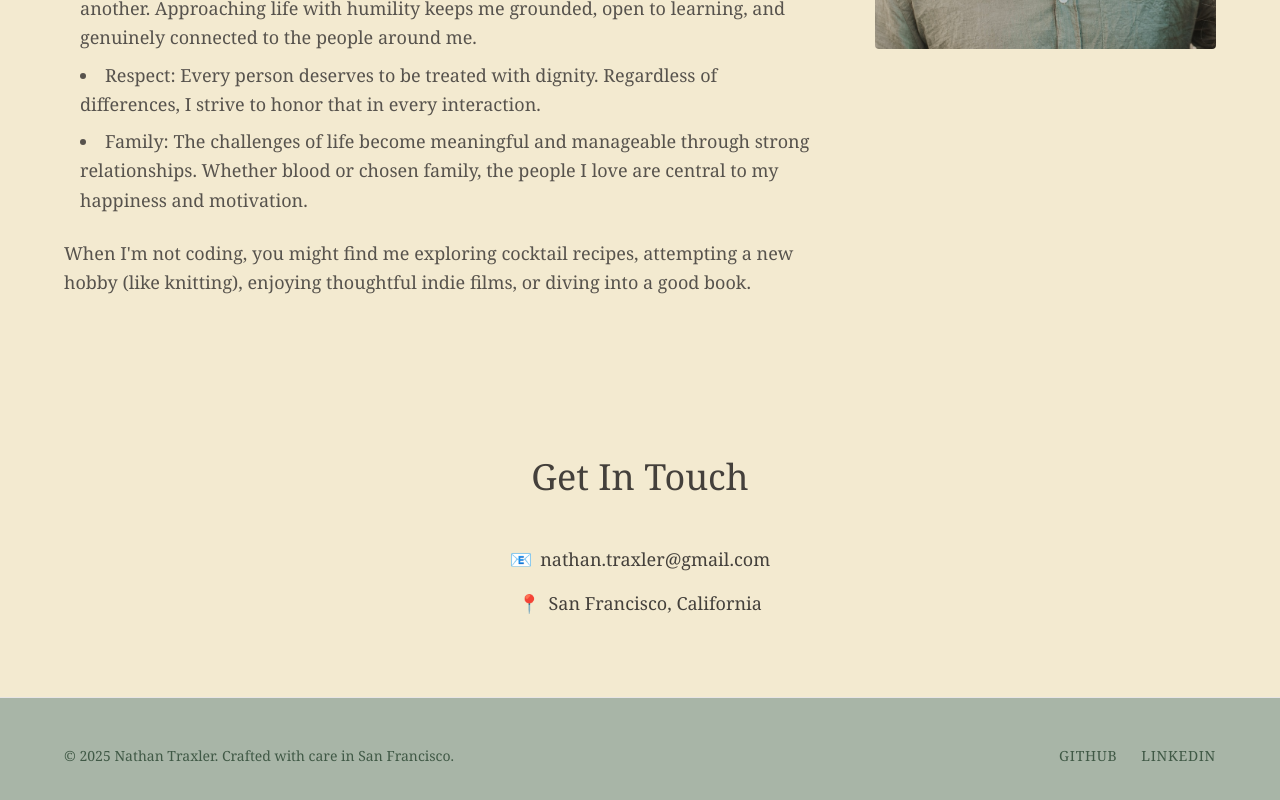
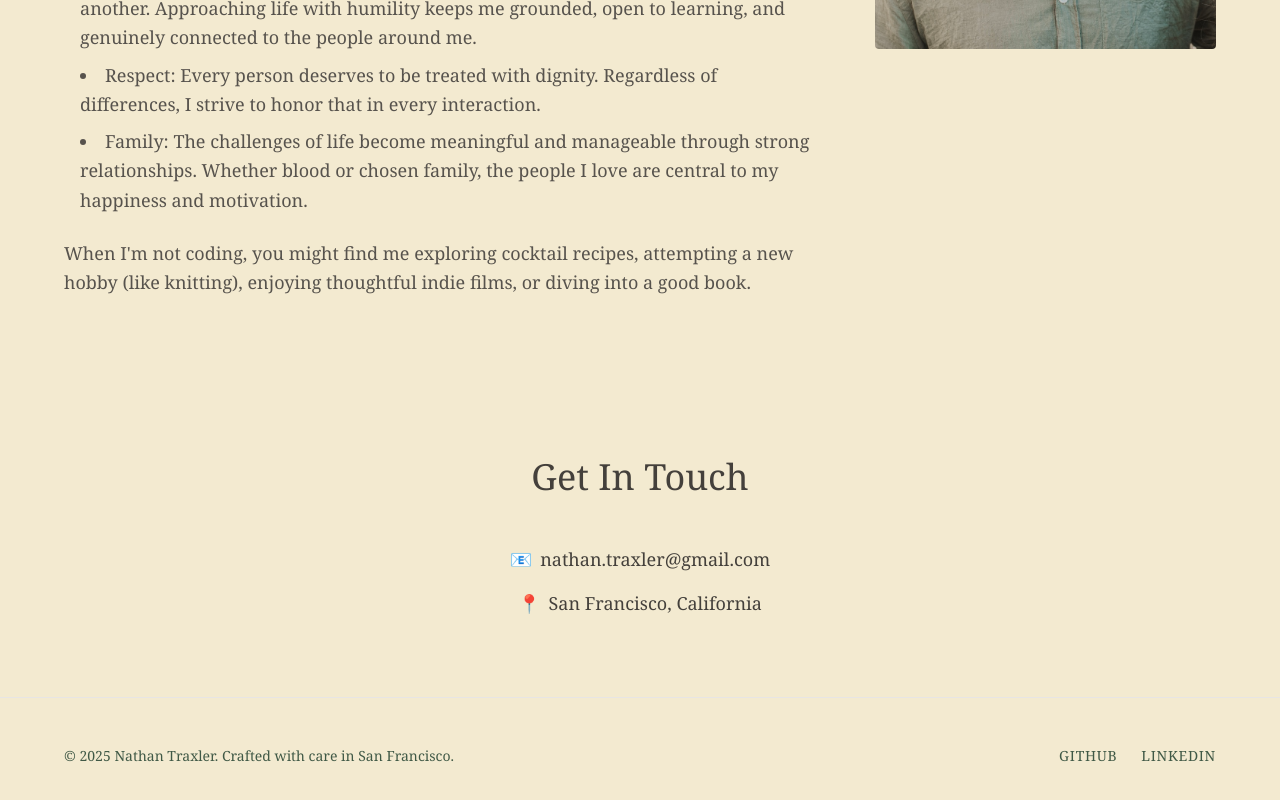
Before and after one commit to nathantraxler4/personal-website, a Next.js app: page / in a window 1280 px wide. Shown: the part 1506-2306 px from the top of the page. Built offline with nearby package versions, Linux system fonts and the light colour scheme.

Commit message:
Make background all one color

```diff
--- a/src/app/globals.css
+++ b/src/app/globals.css
@@ -7,14 +7,14 @@
 }
 
 @theme inline {
-  --color-background: var(--color-header-footer);
+  --color-background: var(--main-background);
   --color-foreground: var(--foreground);
   --font-sans: var(--font-geist-sans);
   --font-mono: var(--font-geist-mono);
 }
 
 body {
-  background: var(--color-header-footer);
+  background: var(--main-background);
   color: var(--foreground);
   font-family: Arial, Helvetica, sans-serif;
 }
--- a/src/app/page.tsx
+++ b/src/app/page.tsx
@@ -8,7 +8,7 @@ import PortfolioNav from '../components/PortfolioNav';
 const Portfolio = () => {
 
   return (
-    <div className="min-h-screen bg-(--color-header-footer) font-serif">
+    <div className="min-h-screen bg-(--main-background) font-serif">
       {/* <PortfolioNav /> */}
       <HeroSection />
       <AboutSection />
--- a/src/components/FooterSection.tsx
+++ b/src/components/FooterSection.tsx
@@ -2,7 +2,7 @@
 
 export default function FooterSection() {
   return (
-    <footer className="bg-(--color-header-footer) py-12 px-6 border-t border-stone-200" id="footer">
+    <footer className="bg-(--main-background) py-12 px-6 border-t border-stone-200" id="footer">
       <div className="max-w-6xl mx-auto">
         <div className="flex flex-col md:flex-row justify-between items-center">
           <p className="text-(--color-header-footer-text) text-sm font-light">
```
